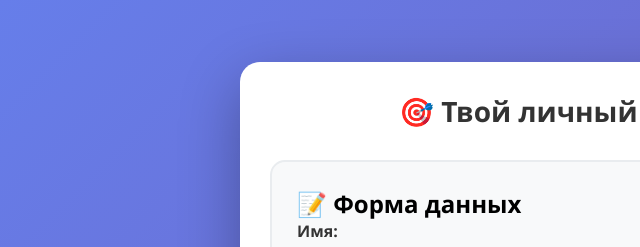
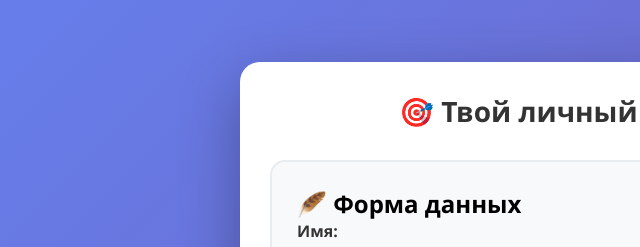
Before and after one commit to slawa17705/body-balance-ai, a website: page public/index.html in a window 1280 px wide. Shown: the top 247 px of the page, 0-640 px from the left. Drawn offline with Linux system fonts and the light colour scheme.

Commit message:
Add files via upload

```diff
--- a/public/index.html
+++ b/public/index.html
@@ -428,7 +428,7 @@
         <h1>🎯 Твой личный ИИ консультант</h1>
 
         <div class="form-section">
-            <h2>📝 Форма данных</h2>
+            <h2>🪶 Форма данных</h2>
             <div class="form-group">
                 <label for="test-name">Имя:</label>
                 <input type="text" id="test-name" placeholder="Введите ваше имя">
```
